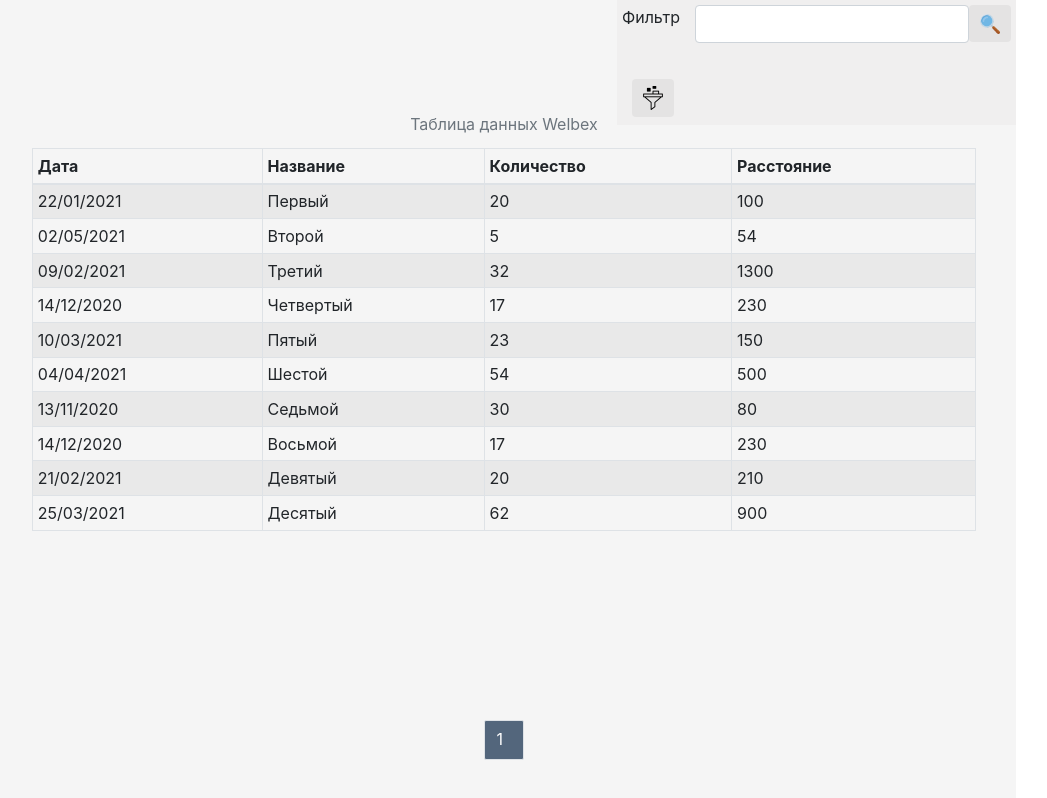
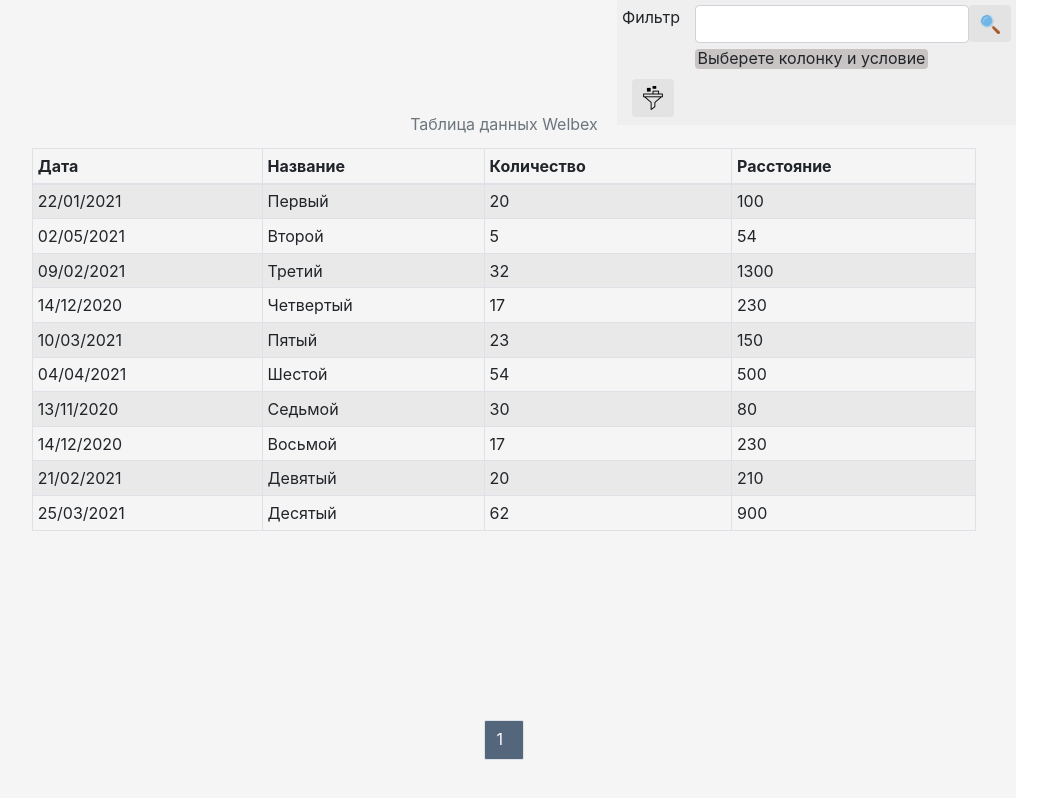
Before and after one commit to antonK-86/client-table, a React (Create React App) app: page / in a window 1280 px wide. Both pictures are taken after a click on the element 1126 px from the left and 23 px from the top of the page. Shown: the whole page, without its empty margins (136-1183 px from the left). Built offline with nearby package versions, Linux system fonts and the light colour scheme.

Commit message:
rework FilterContainer

```diff
--- a/src/components/filtration/FilterContainer.js
+++ b/src/components/filtration/FilterContainer.js
@@ -9,11 +9,12 @@ import Button from "../buttons/Button";
 
 const FilterContainer = ({selectColumn, selectСondition, selectedCol, selectedСond, getValueFilter, valueFilter, filtrate}) => {
 
-
   const [showElems, setShowElems] = useState(false);
 
   const [showColumns, setShowColumns] = useState(false);
   const [showСondition, setShowСondition] = useState(false);
+
+  const [showMessage, setShowMessage] = useState(false);
 
   const listColomns = ["Название", "Количество", "Расстояние"];
   const listСondition = ["Равно", "Содержит", "Больше", "Меньше"];
@@ -28,10 +29,12 @@ const FilterContainer = ({selectColumn, selectСondition, selectedCol, selected
   /*выбранные колонки и условие*/
   const handleSelectedColomn = (value) => {
     selectedCol(value);
+    setShowMessage(false)
   };
 
   const handleSelectedСondition = (value) => {
     selectedСond(value);
+    setShowMessage(false)
   };
 
   /*раскрывающийся список*/
@@ -50,6 +53,7 @@ const FilterContainer = ({selectColumn, selectСondition, selectedCol, selected
     selectedСond("");
     getValueFilter("");
     filtrate(false);
+    setShowMessage(false)
   }
 
   const handleChange=(e)=>{
@@ -57,7 +61,11 @@ const FilterContainer = ({selectColumn, selectСondition, selectedCol, selected
   }
 
   const handleClickFilter=()=>{
-    filtrate(true);
+    if(!selectColumn && !selectСondition) setShowMessage(true)
+    else {
+      filtrate(true);
+      setShowMessage(false)
+    }
   }
 
   return (
@@ -68,6 +76,9 @@ const FilterContainer = ({selectColumn, selectСondition, selectedCol, selected
         <Button  widthInStyle="w42" handleClick={handleClickFilter}><img src={search} alt="search" width="20" heigth="20"/></Button>
       </div>
       <div className="filter-container__item flex-center">
+        {showMessage && <div className="filter-container__item_selected">
+            <span>Выберете колонку и условие</span>
+          </div>}
         {selectColumn && (
           <div className="filter-container__item_selected"><span>{selectColumn}</span></div>
         )}
```
